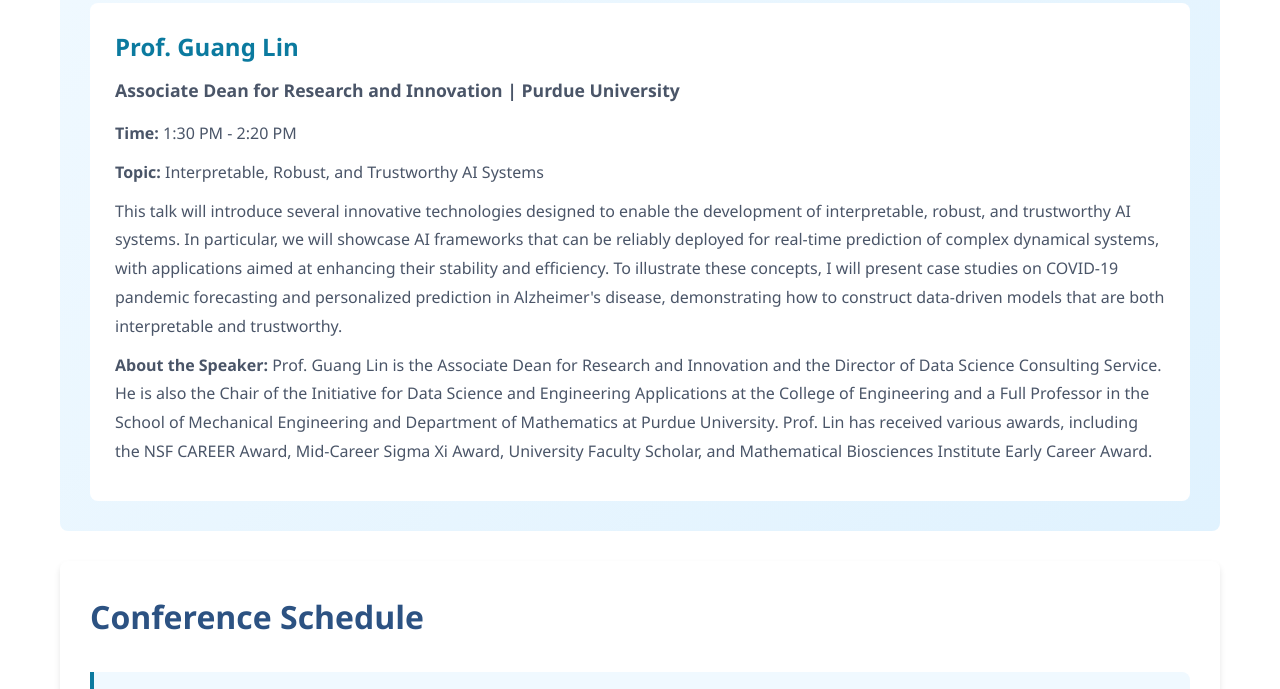
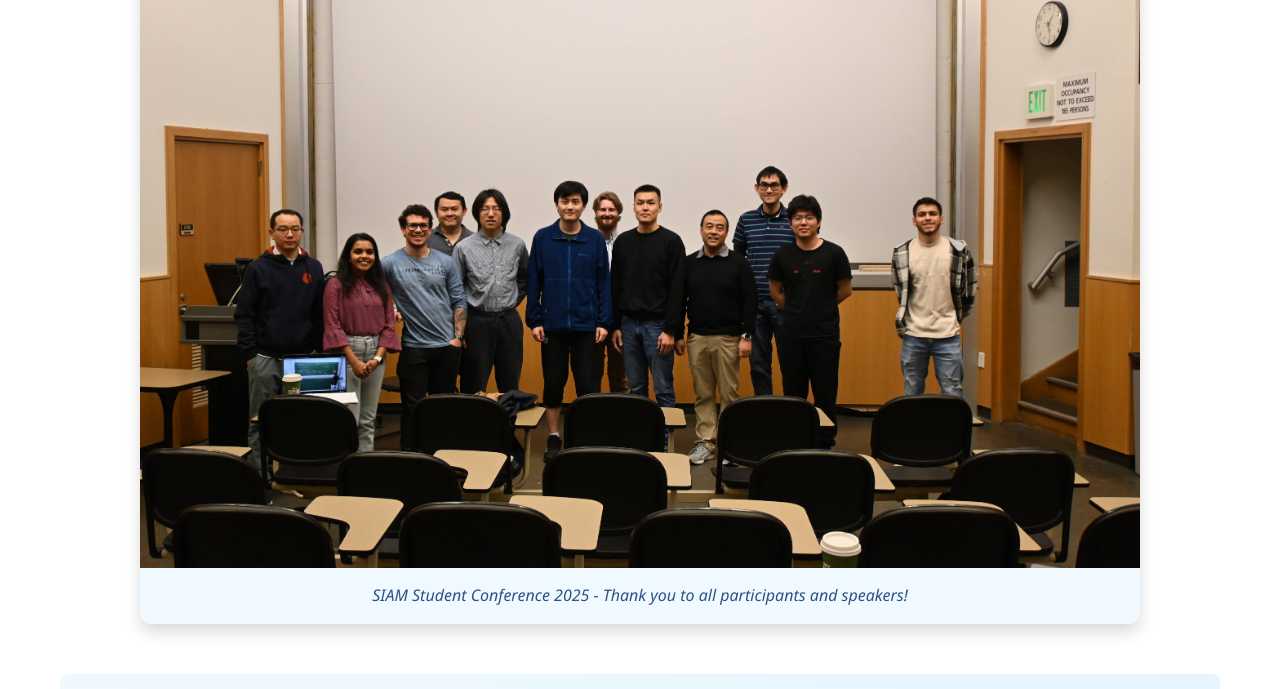
Before and after one commit to SIAMPurdue/SIAMPurdue.github.io, a plain HTML site: page conference-2025.html in a window 1280 px wide. Shown: the part 483-1172 px from the top of the page. Drawn offline with Linux system fonts and the light colour scheme.

Commit message:
Update group conference

```diff
--- a/conference-2025.html
+++ b/conference-2025.html
@@ -201,6 +201,29 @@
             margin-bottom: 10px;
         }
 
+        .conference-photo {
+            width: 100%;
+            max-width: 1000px;
+            margin: 0 auto 50px;
+            border-radius: 12px;
+            overflow: hidden;
+            box-shadow: 0 8px 16px rgba(0,0,0,0.15);
+        }
+
+        .conference-photo img {
+            width: 100%;
+            height: auto;
+            display: block;
+        }
+
+        .conference-photo figcaption {
+            background-color: #f0f9ff;
+            padding: 15px 20px;
+            text-align: center;
+            color: #2c5282;
+            font-style: italic;
+        }
+
         footer {
             background-color: #2c5282;
             color: white;
@@ -247,6 +270,12 @@
     <div class="container">
         <h1 class="page-title">Conference 2025</h1>
 
+        <!-- Group Photo at the Top -->
+        <figure class="conference-photo">
+            <img src="images/conferences/group-2025.jpg" alt="Conference 2025 Group Photo">
+            <figcaption>SIAM Student Conference 2025 - Thank you to all participants and speakers!</figcaption>
+        </figure>
+
         <div class="speaker-section">
             <h2>🎤 Invited Speaker</h2>
             <div class="speaker-info">
@@ -265,6 +294,7 @@
             <div class="schedule-item">
                 <div class="time">9:30 - 9:40 AM</div>
                 <h3>Opening Remarks</h3>
+                <div class="speaker">Prof. Greg Buzzard</div>
             </div>
 
             <div class="schedule-item">
```
